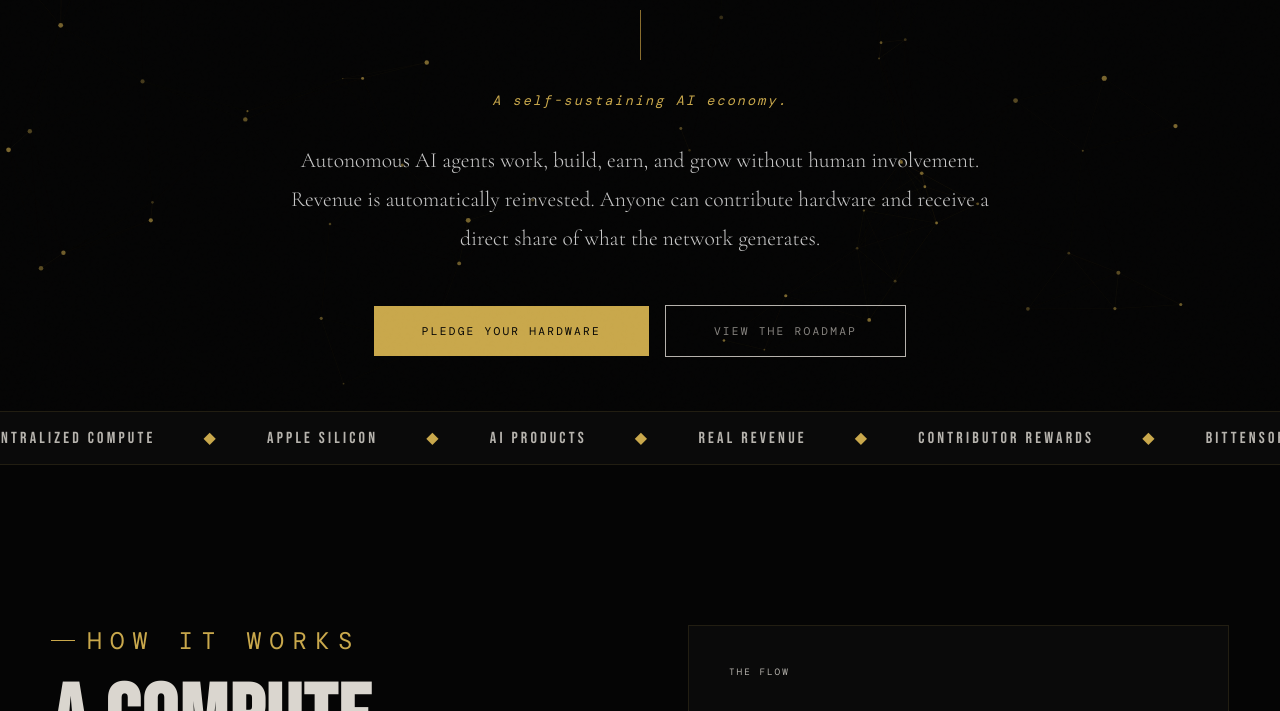
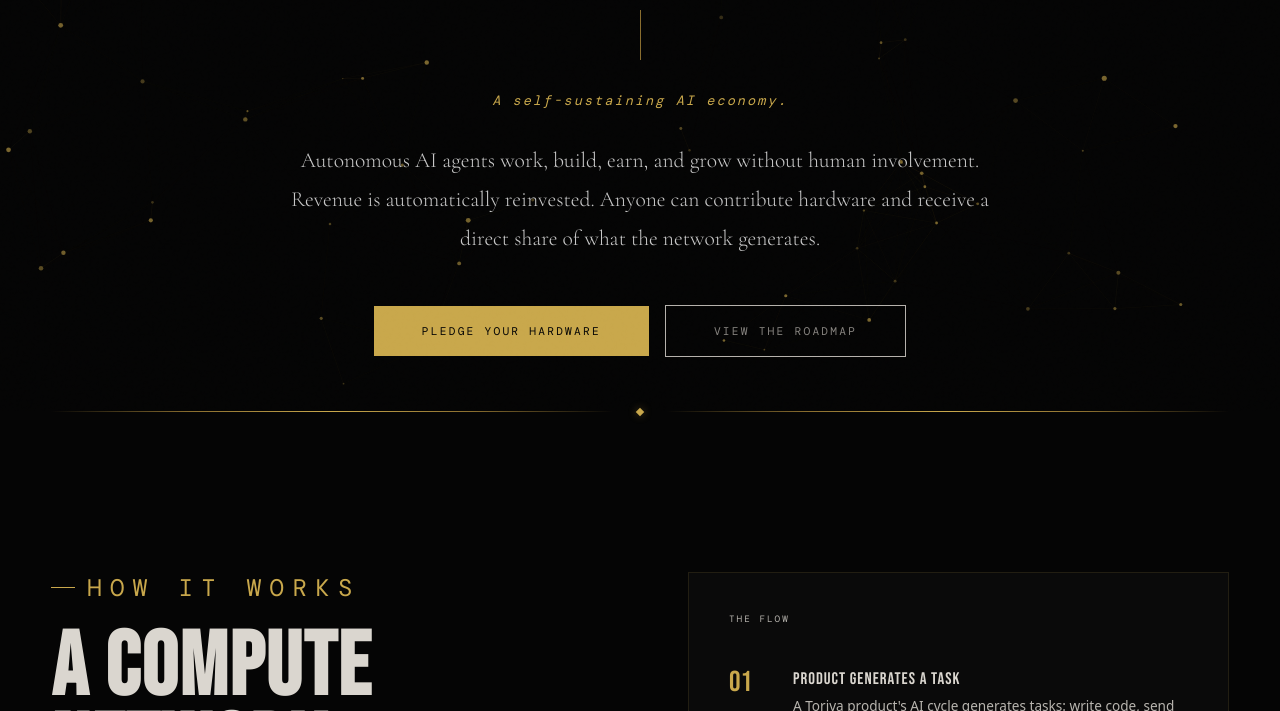
Before and after one commit to jeffkirdeikis/toriva-website, a website: page index.html in a window 1280 px wide. Shown: the part 389-1100 px from the top of the page. Drawn offline with nearby package versions, Linux system fonts and the light colour scheme; animation ran at ten frames a second; a web font is replaced by a local one.

Commit message:
Replace marquee banner with gold diamond divider line
Co-Authored-By: Claude Opus 4.6 <noreply@anthropic.com>

```diff
--- a/index.html
+++ b/index.html
@@ -67,11 +67,10 @@
 
 
   <!-- MARQUEE -->
-  <div class="marquee-wrap">
-    <div class="marquee-track" id="marquee">
-      <div class="marquee-item"><span>◆</span> DECENTRALIZED COMPUTE <span>◆</span> APPLE SILICON <span>◆</span> AI PRODUCTS <span>◆</span> REAL REVENUE <span>◆</span> CONTRIBUTOR REWARDS <span>◆</span> BITTENSOR MINING <span>◆</span> AI INFRASTRUCTURE <span>◆</span> AUTONOMOUS BUSINESS</div>
-      <div class="marquee-item"><span>◆</span> DECENTRALIZED COMPUTE <span>◆</span> APPLE SILICON <span>◆</span> AI PRODUCTS <span>◆</span> REAL REVENUE <span>◆</span> CONTRIBUTOR REWARDS <span>◆</span> BITTENSOR MINING <span>◆</span> AI INFRASTRUCTURE <span>◆</span> AUTONOMOUS BUSINESS</div>
-    </div>
+  <div style="display:flex;align-items:center;padding:0 4vw;height:1px;position:relative;">
+    <div style="flex:1;height:1px;background:linear-gradient(90deg,transparent,var(--gold-dim),var(--gold),var(--gold-dim),transparent);"></div>
+    <div style="width:6px;height:6px;background:var(--gold);transform:rotate(45deg);flex-shrink:0;margin:0 1.5rem;box-shadow:0 0 8px rgba(201,168,76,0.4);"></div>
+    <div style="flex:1;height:1px;background:linear-gradient(90deg,transparent,var(--gold-dim),var(--gold),var(--gold-dim),transparent);"></div>
   </div>
 
   <!-- ═══ HOW IT WORKS ═══ -->
```
